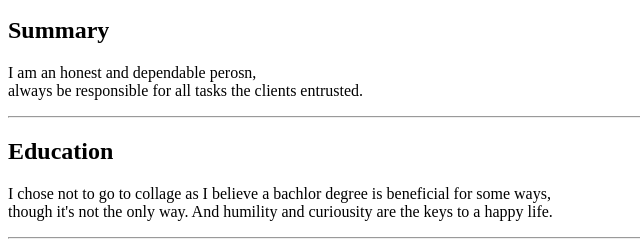
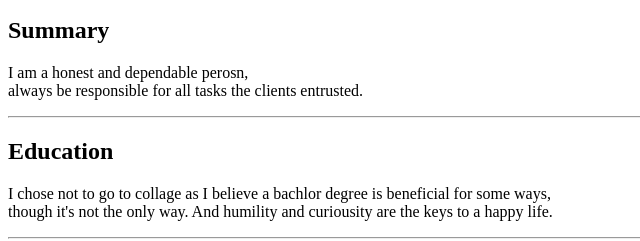
Before and after one commit to Momoyinger/html-portfoliomonica, a plain HTML site: page index.html in a window 1280 px wide. Shown: the part 219-460 px from the top of the page, 0-640 px from the left. Drawn offline with Linux system fonts and the light colour scheme.

Commit message:
Add files via upload

```diff
--- a/index.html
+++ b/index.html
@@ -11,7 +11,7 @@
     <img src="./photo.png"height="150"/>
 
         <h2>Summary</h2>
-        <p>I am an honest and dependable perosn, <br/>always be responsible for all tasks the clients entrusted.</p>
+        <p>I am a honest and dependable perosn, <br/>always be responsible for all tasks the clients entrusted.</p>
         <hr/>
         <h2>Education</h2>
         <p>I chose not to go to collage as I believe a bachlor degree is beneficial for some ways,<br/> though it's not the only way. And humility and curiousity are the keys to a happy life.</p>
```
